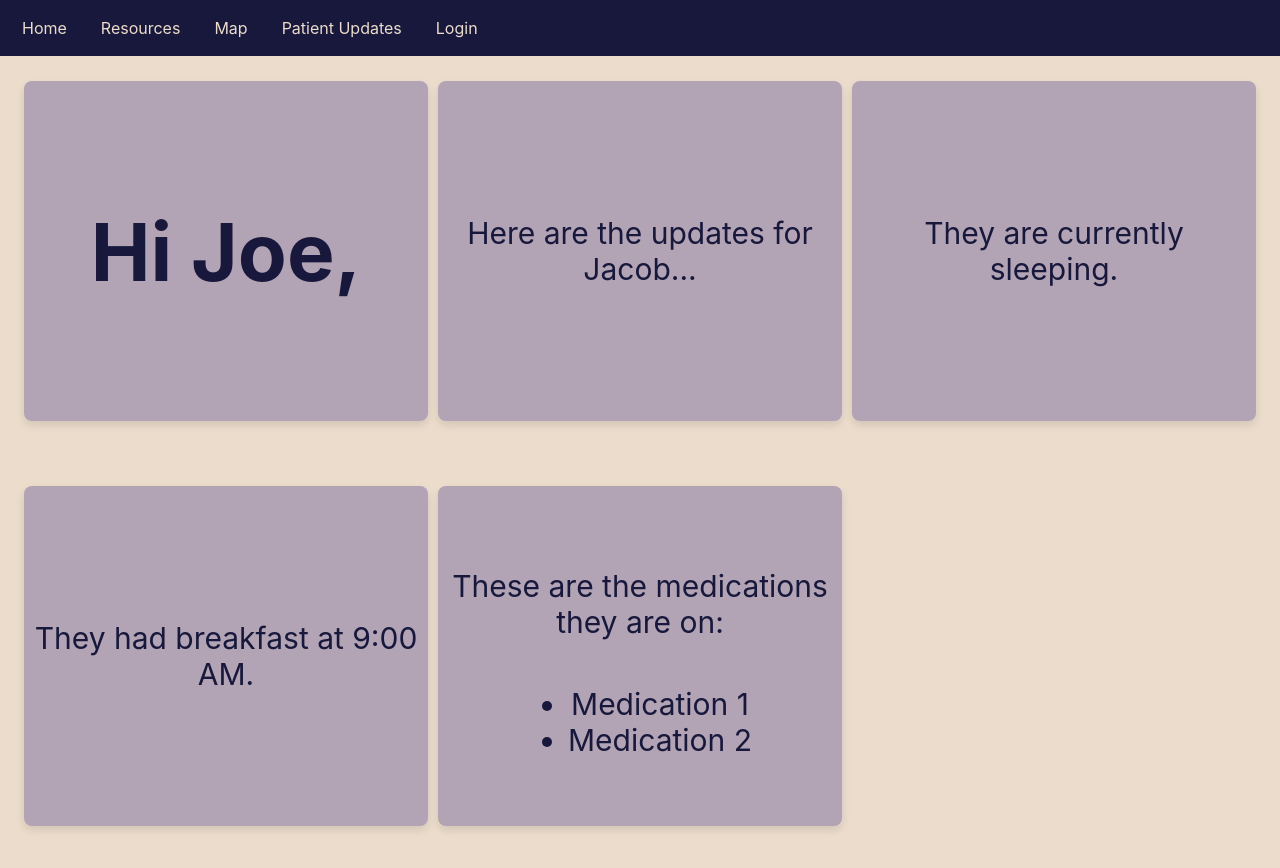
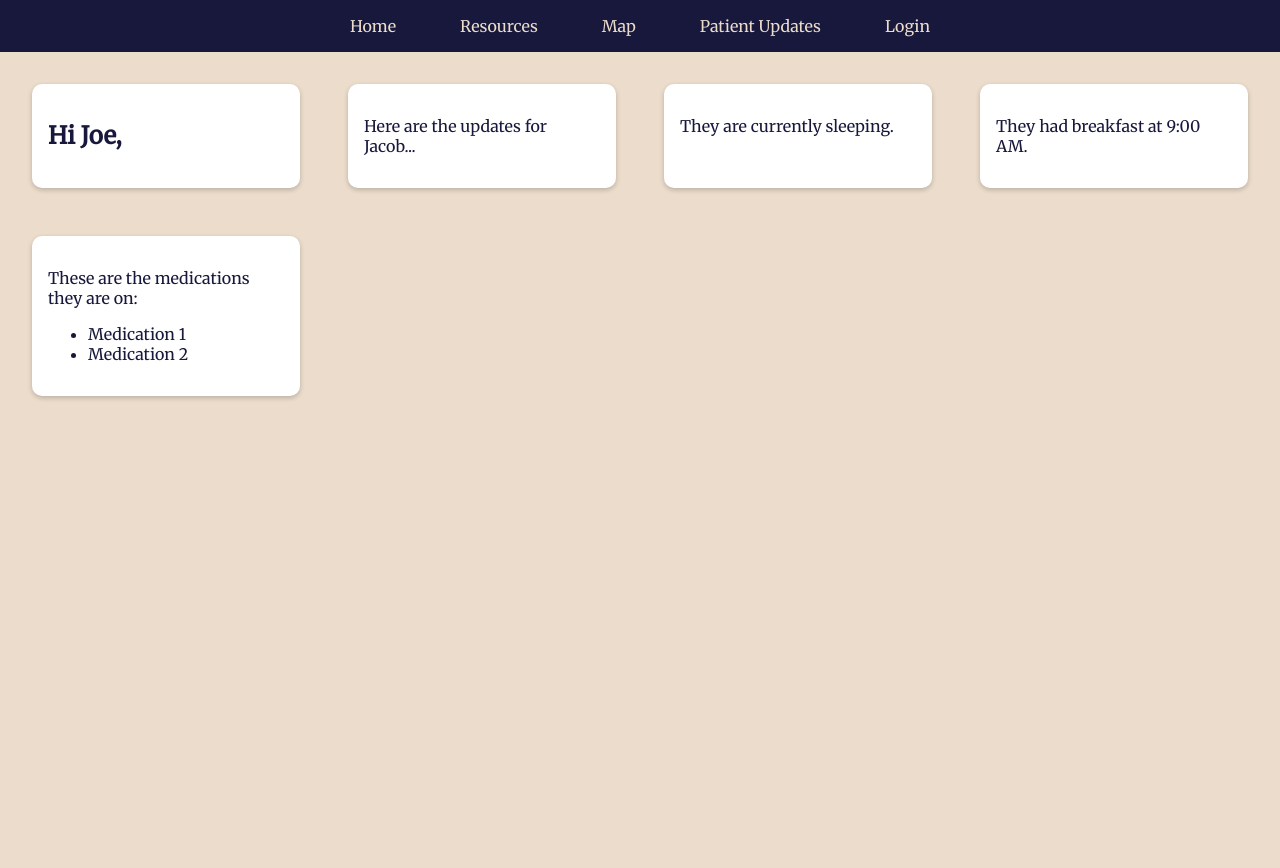
Before and after one commit to noahstaz/EZ-Med, a React (Create React App) app in the folder ez-med/: page / in a window 1280 px wide. Shown: the top 868 px of the page. After the commit the page ends 800 px from the top, so only its background shows below. Built offline with nearby package versions, Linux system fonts and the light colour scheme.

Commit message:
Updated the homescreen look

```diff
--- a/ez-med/src/App.css
+++ b/ez-med/src/App.css
@@ -1,151 +1,79 @@
+/* App.css */
 @import url('https://fonts.googleapis.com/css2?family=Merriweather:wght@400&display=swap');
 
+body {
+  font-family: 'Merriweather', serif;
+  background-color: #EBDCCB;
+  margin: 0;
+  padding: 0;
+  color: #17183B;
+}
+
+.navbar {
+  background-color: #17183B;
+  padding: 0.5em 1em;
+}
+
+.nav-list {
+  list-style-type: none;
+  padding: 0;
+  margin: 0;
+  display: flex;
+  justify-content: center;
+  align-items: center;
+}
+
+.nav-item {
+  margin: 0 1em;
+  padding: 0.5em 1em;
+  border-radius: 5px;
+  transition: background-color 0.3s ease;
+}
+
+.nav-item a {
+  text-decoration: none;
+  color: #EBDCCB;
+  transition: color 0.3s ease;
+}
+
+.nav-item:hover {
+  background-color: #4E5166;
+}
+
+.nav-item:hover a {
+  color: #fff;
+}
+
+.card-grid {
+  display: grid;
+  grid-template-columns: repeat(auto-fit, minmax(250px, 1fr));
+  grid-gap: 1em;
+  padding: 1em;
+  justify-content: center;
+}
+
+.card {
+  background-color: #fff;
+  border-radius: 10px;
+  box-shadow: 0 2px 5px rgba(0, 0, 0, 0.2);
+  padding: 1em;
+  margin: 1em;
+  transition: transform 0.3s ease;
+}
+
+.card:hover {
+  transform: translateY(-5px);
+  box-shadow: 0 4px 10px rgba(0, 0, 0, 0.3);
+}
+
 .card h2 {
-  font-size: 80px;
+  color: #17183B;
+  font-size: 1.5em;
 }
 
 .card p,
 .card li {
-  font-size: 30px;
+  font-size: 1em;
 }
 
-.App {
-  text-align: center;
-}
-
-.App-logo {
-  height: 40vmin;
-  pointer-events: none;
-}
-
-@media (prefers-reduced-motion: no-preference) {
-  .App-logo {
-    animation: App-logo-spin infinite 20s linear;
-  }
-}
-
-.App-header {
-  background-color: #282c34;
-  min-height: 100vh;
-  display: flex;
-  flex-direction: column;
-  align-items: center;
-  justify-content: center;
-  font-size: calc(10px + 2vmin);
-  color: white;
-}
-
-.App-link {
-  color: #61dafb;
-}
-
-@keyframes App-logo-spin {
-  from {
-    transform: rotate(0deg);
-  }
-  to {
-    transform: rotate(360deg);
-  }
-}
-
-/* App.css */
-.navbar {
-  background-color: #17183B; /* Example background color */
-  padding: 10px;
-}
-
-.nav-list {
-  list-style-type: none; /* Remove bullet points */
-  padding: 0;
-  margin: 0;
-}
-
-.nav-item {
-  display: inline-block; /* Display items horizontally */
-  margin-right: 10px; /* Add spacing between items */
-  padding: 8px 12px; /* Add padding to create boxes */
-  border-radius: 5px; /* Add rounded corners to the boxes */
-  transition: background-color 0.3s ease; /* Smooth transition for color change */
-}
-
-.nav-item a {
-  text-decoration: none; /* Remove underline from links */
-  color: #EBDCCB; /* Default link color */
-}
-
-.nav-item:hover {
-  background-color: #912f40; /* Background color when hovering over the item */
-}
-
-.nav-item:hover a {
-  color: #fff; /* Text color when hovering over the item */
-}
-
-body {
-  background-color: #EBDCCB;
-  margin: 0; /* Reset default margin */
-  padding: 0; /* Reset default padding */
-}
-
-@font-face {
-  font-family: "Merriweather";
-  src: url("https://fonts.googleapis.com/css2?family=Merriweather:wght@400&display=swap");
-}
-
-.home-page {
-  text-align: center;
-}
-
-.medications-container {
-  max-height: 100px; /* Adjust the maximum height as needed */
-  overflow-y: auto;
-}
-
-.medication-item {
-  opacity: 0;
-  transition: opacity 0.5s ease-in-out;
-}
-
-.medication-item.fade-in {
-  opacity: 1;
-}
-
-.home-page {
-  display: flex;
-  justify-content: center;
-  align-items: center;
-  height: 100vh;
-}
-
-.home-page {
-  display: flex;
-  justify-content: center;
-  align-items: center;
-  height: 100vh;
-  justify-content: center;
-}
-
-.card-grid {
-  display: grid;
-  grid-template-columns: repeat(3, 1fr);
-  grid-template-rows: repeat(2, 1fr);
-  gap: 10px;
-  width: 100%;
-  height: 100%;
-  margin: 30px;
-  margin-top: 80px;
-}
-
-.card {
-  display: flex;
-  justify-content: center;
-  flex-direction: column;
-  align-items: center;
-  color: #17183B;
-  background-color: #B2A3B5;
-  border-radius: 8px;
-  box-shadow: 0 4px 8px rgba(0, 0, 0, 0.1);
-  width: 30vw;
-  height: 40vh;
-  padding: 10px;
-}
+/* Rest of your CSS */
```
